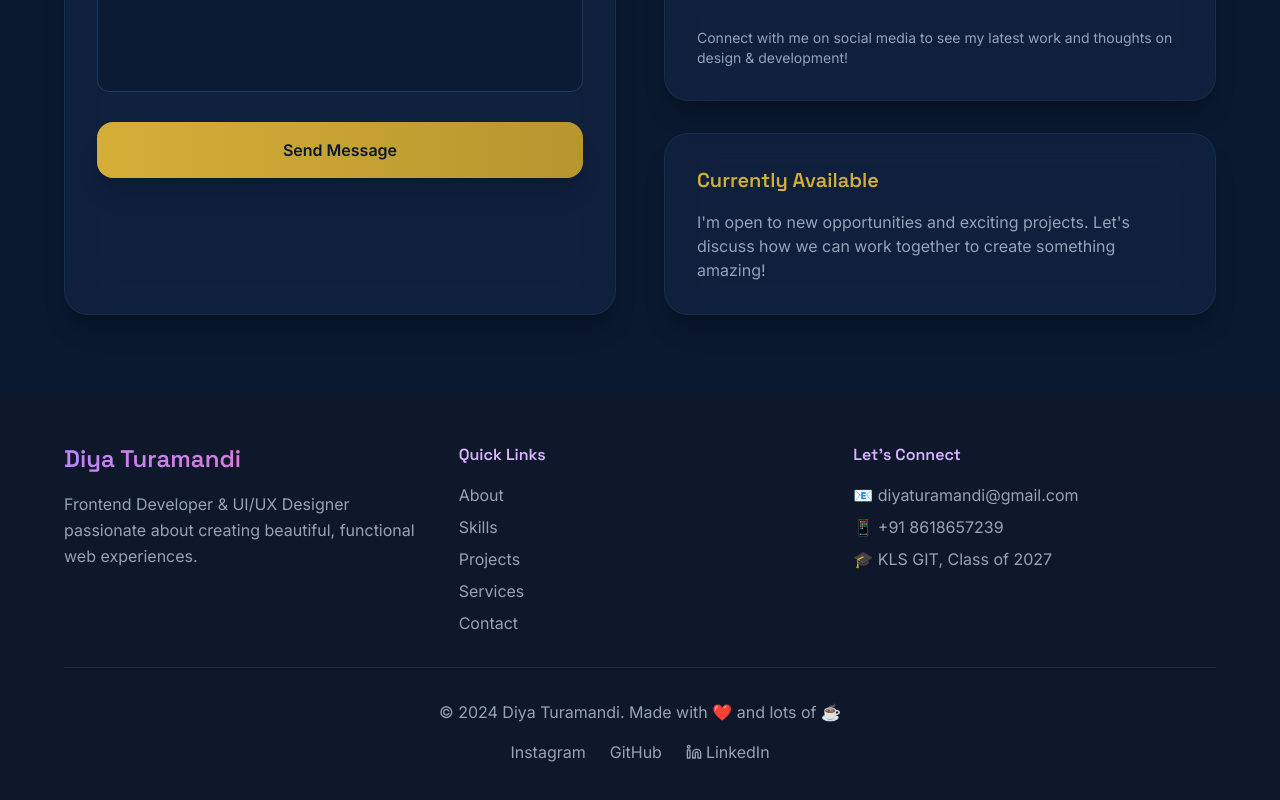
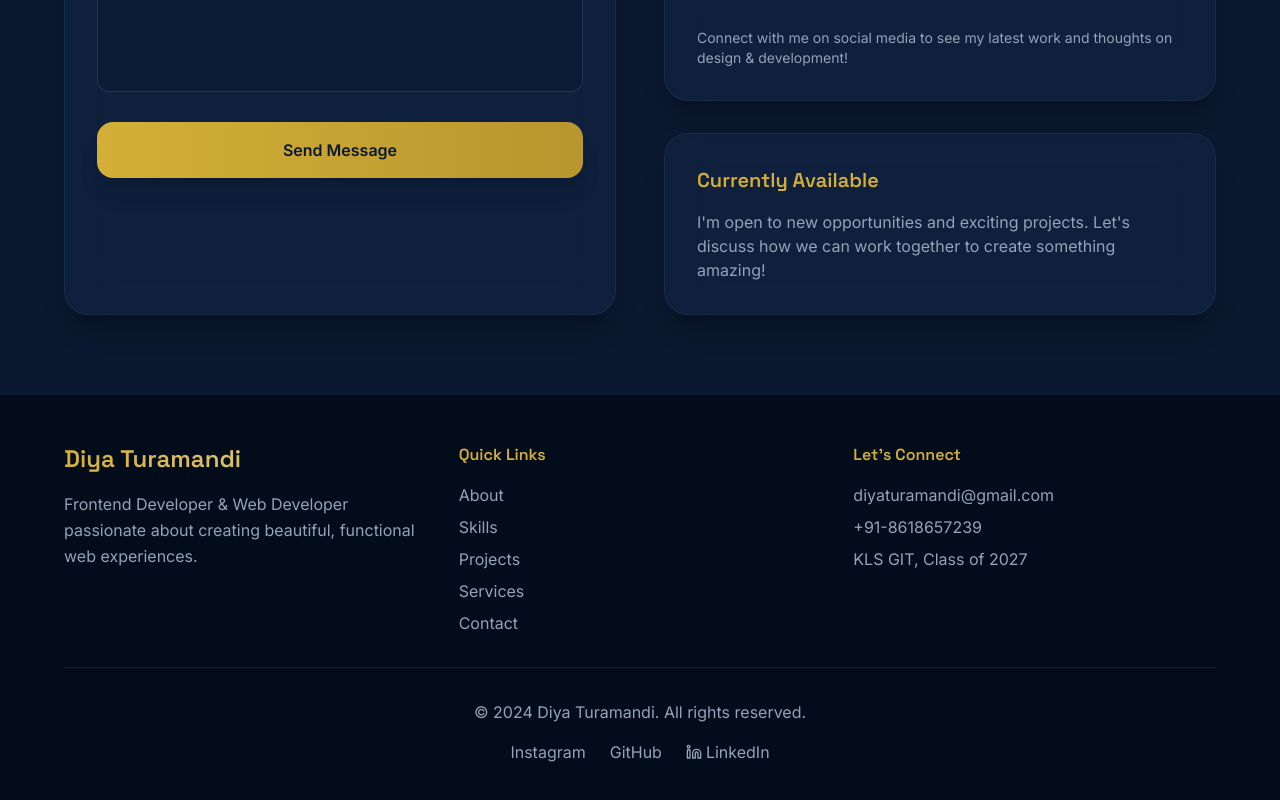
Before and after one commit to diya-turamandi/diya-turamandi, a React (Vite) app: page / in a window 1280 px wide. Shown: the part 7723-8523 px from the top of the page. Built offline with nearby package versions, Linux system fonts and the light colour scheme.

Commit message:
Changes
Co-authored-by: diya-turamandi <200175777+diya-turamandi@users.noreply.github.com>

```diff
--- a/src/components/Footer.tsx
+++ b/src/components/Footer.tsx
@@ -3,28 +3,28 @@ import { Linkedin } from 'lucide-react';
 
 const Footer = () => {
   return (
-    <footer className="bg-slate-900 text-white py-12">
+    <footer className="bg-[#020c1b] text-white py-12">
       <div className="container mx-auto px-6">
         <div className="max-w-6xl mx-auto">
           <div className="grid md:grid-cols-3 gap-8 mb-8">
             <div>
-              <h3 className="text-2xl font-semibold mb-4 gradient-text bg-gradient-to-r from-purple-400 to-pink-400 bg-clip-text text-transparent">
+              <h3 className="text-2xl font-semibold mb-4 gradient-text font-space-grotesk">
                 Diya Turamandi
               </h3>
               <p className="text-slate-400 leading-relaxed">
-                Frontend Developer & UI/UX Designer passionate about creating
+                Frontend Developer & Web Developer passionate about creating
                 beautiful, functional web experiences.
               </p>
             </div>
 
             <div>
-              <h4 className="font-semibold mb-4 text-purple-300">Quick Links</h4>
+              <h4 className="font-semibold mb-4 text-[#d4af37] font-space-grotesk">Quick Links</h4>
               <div className="space-y-2">
                 {['About', 'Skills', 'Projects', 'Services', 'Contact'].map((item) => (
                   <button
                     key={item}
                     onClick={() => document.getElementById(item.toLowerCase())?.scrollIntoView({ behavior: 'smooth' })}
-                    className="block text-slate-400 hover:text-white transition-colors duration-300"
+                    className="block text-slate-400 hover:text-[#e6f1ff] transition-colors duration-300"
                   >
                     {item}
                   </button>
@@ -33,27 +33,27 @@ const Footer = () => {
             </div>
 
             <div>
-              <h4 className="font-semibold mb-4 text-purple-300">Let's Connect</h4>
+              <h4 className="font-semibold mb-4 text-[#d4af37] font-space-grotesk">Let's Connect</h4>
               <div className="space-y-2 text-slate-400">
-                <p>📧 diyaturamandi@gmail.com</p>
-                <p>📱 +91 8618657239</p>
-                <p>🎓 KLS GIT, Class of 2027</p>
+                <p>diyaturamandi@gmail.com</p>
+                <p>+91-8618657239</p>
+                <p>KLS GIT, Class of 2027</p>
               </div>
             </div>
           </div>
 
-          <div className="border-t border-slate-800 pt-8 text-center">
+          <div className="border-t border-[#1e3a5f]/50 pt-8 text-center">
             <p className="text-slate-400">
-              © 2024 Diya Turamandi. Made with ❤️ and lots of ☕
+              &copy; 2024 Diya Turamandi. All rights reserved.
             </p>
             <div className="mt-4 flex justify-center space-x-6">
-              <a href="https://instagram.com/diya_turamandi" target="_blank" rel="noopener noreferrer" className="text-slate-400 hover:text-pink-400 transition-colors duration-300">
+              <a href="https://instagram.com/diya_turamandi" target="_blank" rel="noopener noreferrer" className="text-slate-400 hover:text-[#d4af37] transition-colors duration-300">
                 Instagram
               </a>
-              <a href="https://github.com/diya-turamandi" target="_blank" rel="noopener noreferrer" className="text-slate-400 hover:text-white transition-colors duration-300">
+              <a href="https://github.com/diya-turamandi" target="_blank" rel="noopener noreferrer" className="text-slate-400 hover:text-[#e6f1ff] transition-colors duration-300">
                 GitHub
               </a>
-              <a href="https://linkedin.com/in/diya-turamandi-007875263" target="_blank" rel="noopener noreferrer" className="text-slate-400 hover:text-blue-400 transition-colors duration-300 flex items-center gap-1">
+              <a href="https://linkedin.com/in/diya-turamandi-007875263" target="_blank" rel="noopener noreferrer" className="text-slate-400 hover:text-[#64b5f6] transition-colors duration-300 flex items-center gap-1">
                 <Linkedin className="w-4 h-4" />
                 LinkedIn
               </a>
--- a/src/pages/NotFound.tsx
+++ b/src/pages/NotFound.tsx
@@ -12,11 +12,11 @@ const NotFound = () => {
   }, [location.pathname]);
 
   return (
-    <div className="min-h-screen flex items-center justify-center bg-gray-100">
+    <div className="min-h-screen flex items-center justify-center bg-[#0a192f]">
       <div className="text-center">
-        <h1 className="text-4xl font-bold mb-4">404</h1>
-        <p className="text-xl text-gray-600 mb-4">Oops! Page not found</p>
-        <a href="/" className="text-blue-500 hover:text-blue-700 underline">
+        <h1 className="text-4xl font-bold mb-4 text-slate-200 font-space-grotesk">404</h1>
+        <p className="text-xl text-slate-400 mb-4">Oops! Page not found</p>
+        <a href="/" className="text-[#d4af37] hover:text-[#e8d5a3] underline">
           Return to Home
         </a>
       </div>
```
